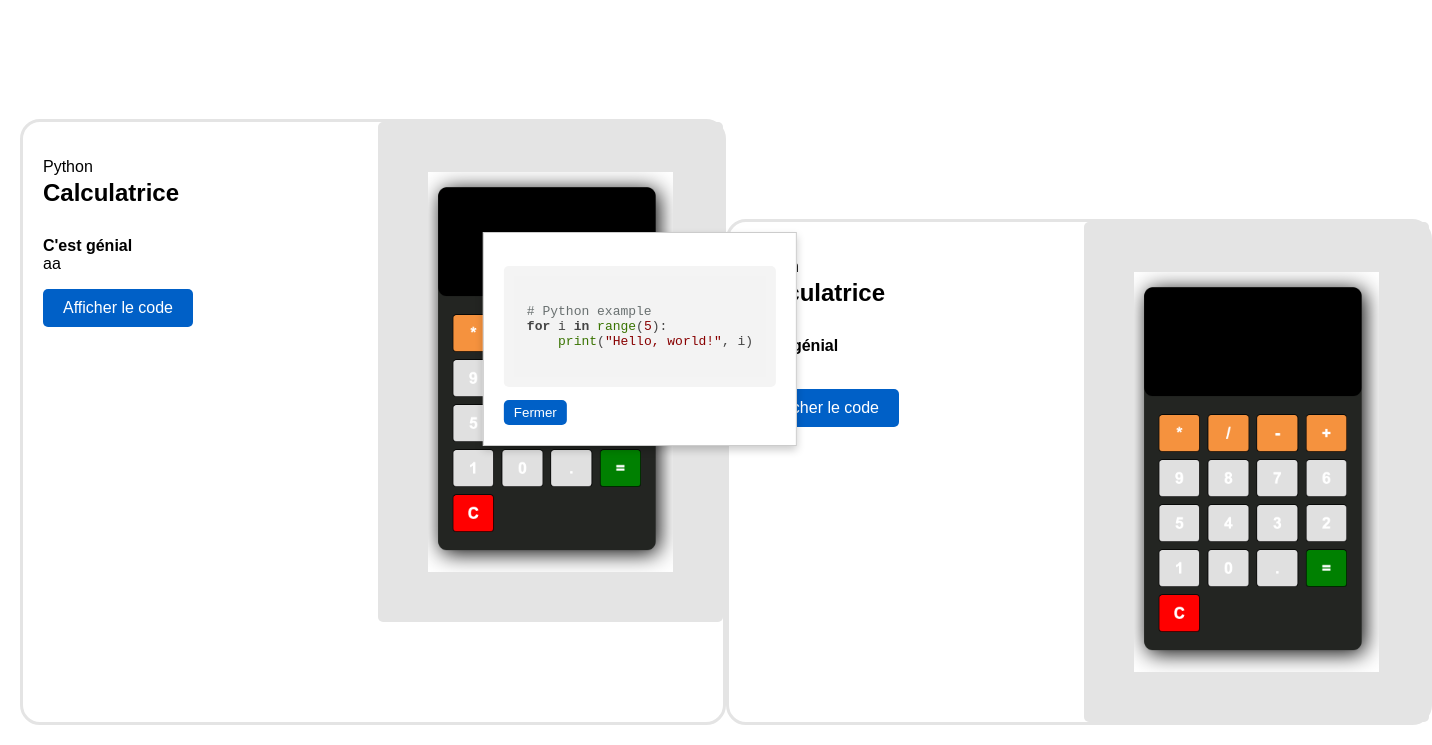
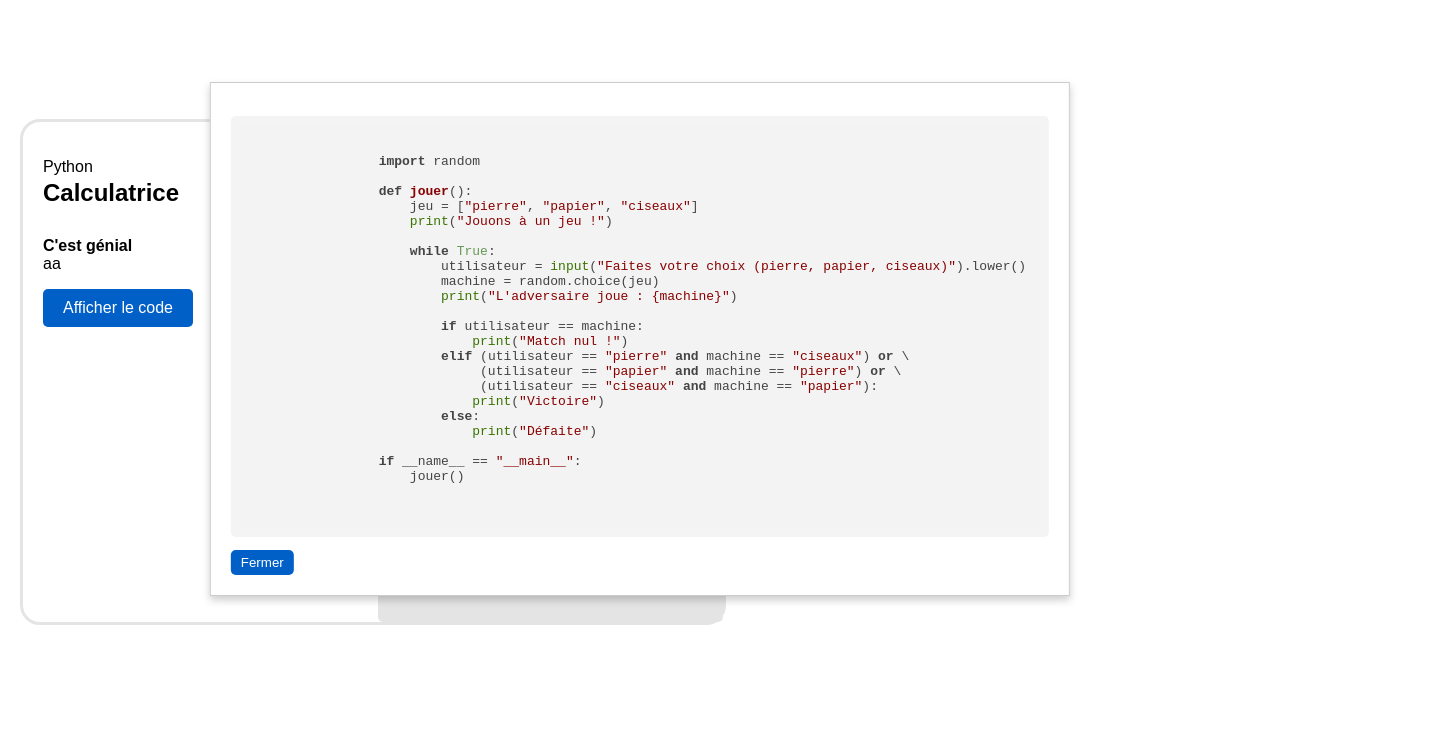
Before and after one commit to Mordarmie/Site-code, a plain HTML site: page index.html in a window 1280 px wide. Both pictures are taken after a click on the button "Afficher le code". Shown: the part 61-806 px from the top of the page, 1432 px wide, since content can reach past the window. Drawn offline with nearby package versions, Linux system fonts and the light colour scheme.

Commit message:
Changement code calculatrice

```diff
--- a/index.html
+++ b/index.html
@@ -34,35 +34,34 @@
         </section>
         <div class="popup" id="codePopup1">
             <pre><code class="language-python">
-# Python example
-for i in range(5):
-    print("Hello, world!", i)
+                import random
+
+                def jouer():
+                    jeu = ["pierre", "papier", "ciseaux"]
+                    print("Jouons à un jeu !")
+
+                    while True:
+                        utilisateur = input("Faites votre choix (pierre, papier, ciseaux)").lower()
+                        machine = random.choice(jeu)
+                        print("L'adversaire joue : {machine}")
+
+                        if utilisateur == machine:
+                            print("Match nul !")
+                        elif (utilisateur == "pierre" and machine == "ciseaux") or \
+                             (utilisateur == "papier" and machine == "pierre") or \
+                             (utilisateur == "ciseaux" and machine == "papier"):
+                            print("Victoire")
+                        else:
+                            print("Défaite")
+
+                if __name__ == "__main__":
+                    jouer()
+
             </code></pre>
             <button class="close" onclick="closePopup('codePopup1')">Fermer</button>
         </div>
 
-        <div class="mainDiv">
-            <!--           A dupliquer pour ajouter une nouvelle section et modifier codePopup1 -> codePopup2           -->
-            <section class="codeSection">
-                <div class="sectionText">
-                    <p class="UpTitle">Python</p>
-                    <h2 class="titleSection">Calculatrice</h2>
-                    <h4 class="subTitleSection">C'est génial</h4>
-                    <p class="descriptionSection">aa</p>
-                    <button class="styled-button" onclick="showPopup('codePopup2')">Afficher le code</button>
-                </div>
-                <div class="sectionImages">
-                    <img class="image" src="images/calc.png">
-                </div>
-            </section>
-            <div class="popup" id="codePopup2">
-                <pre><code class="language-python">
-    # Python example
-    for i in range(5):
-        print("Hello, world!", i)
-                </code></pre>
-                <button class="close" onclick="closePopup('codePopup2')">Fermer</button>
-            </div>
+
     </div>
 
     <script>
```
